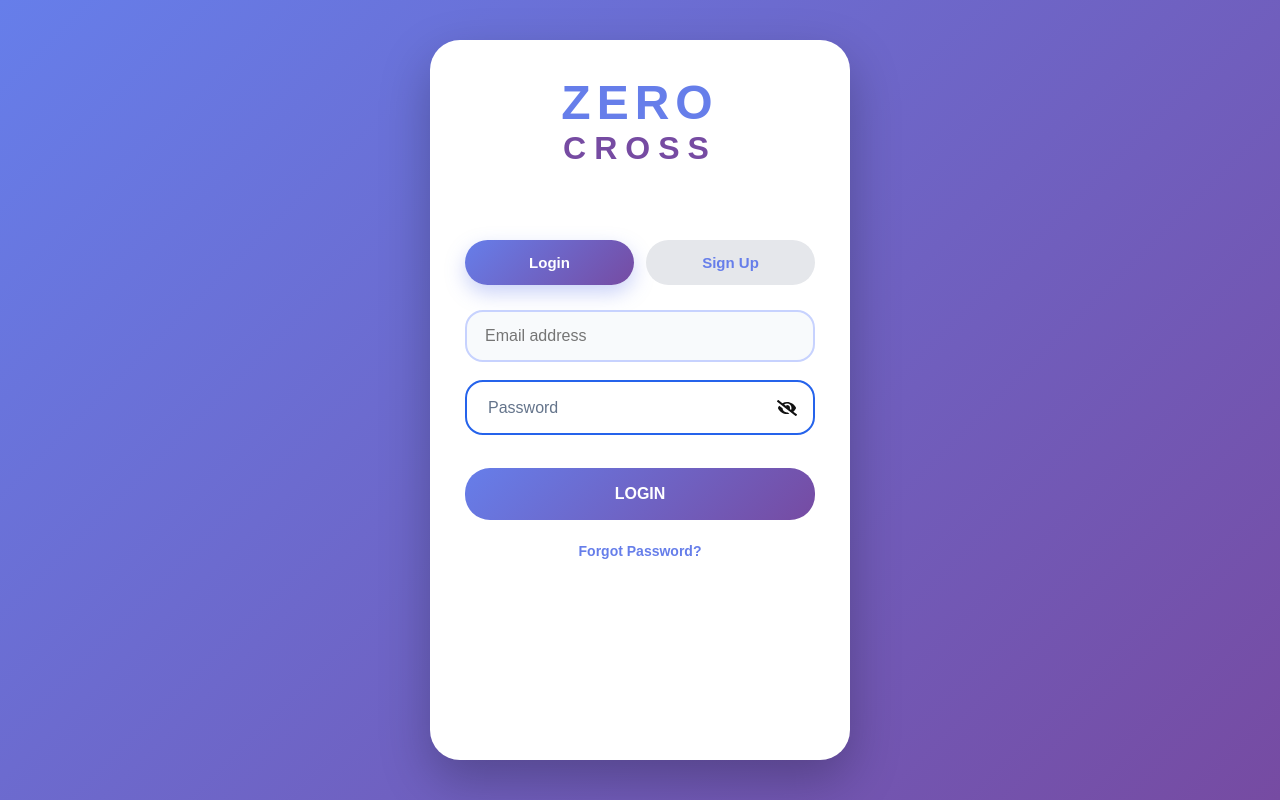
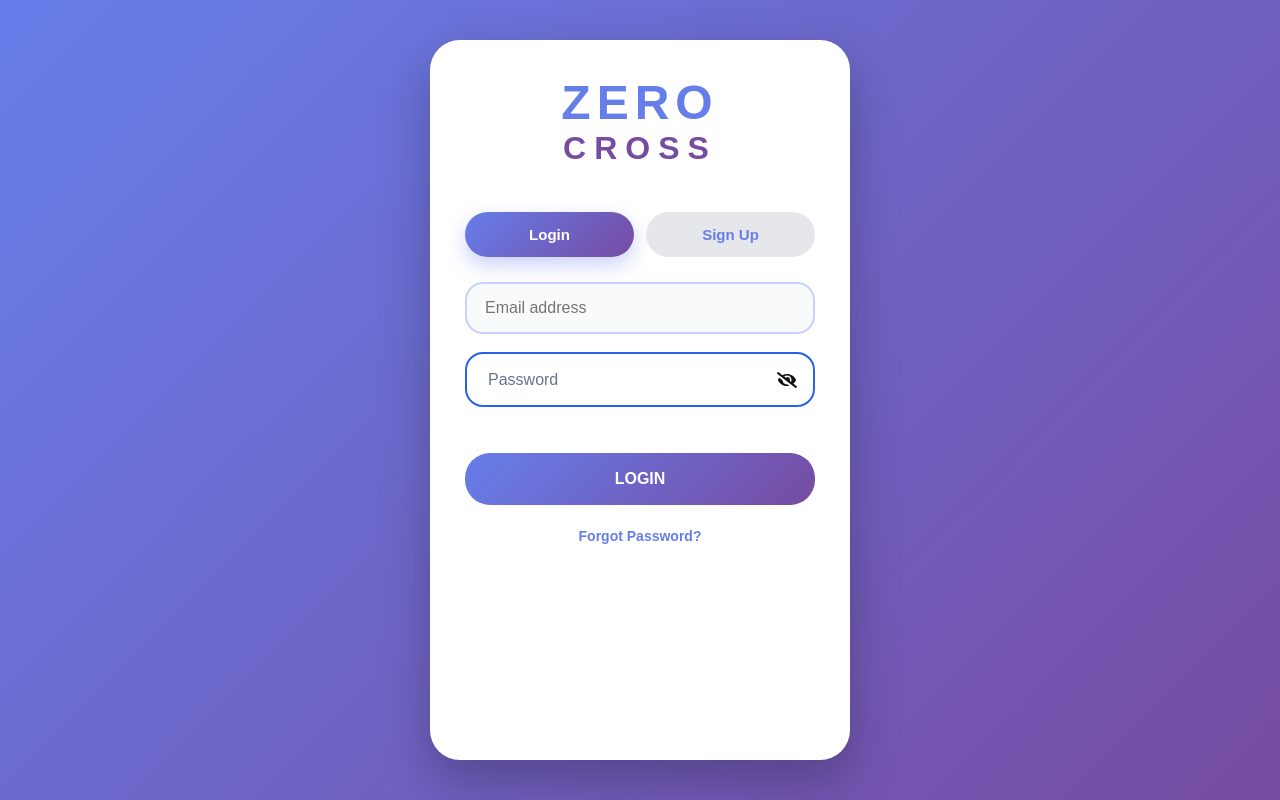
Before and after one commit to Priyanshu-bacchas/tic-toe, a React (Vite) app in the folder client/: page / in a window 1280 px wide. Built offline with nearby package versions, Linux system fonts and the light colour scheme; no server answers.

Commit message:
Move only login and forgot password actions lower

```diff
--- a/client/src/pages/Auth.css
+++ b/client/src/pages/Auth.css
@@ -479,7 +479,8 @@ letter-spacing:5px;
 }
 .auth-card::-webkit-scrollbar { display: none; }
 
-/* Use the extra card space so Login and Sign Up controls sit a little lower */
-.auth-card > .tabs {
+/* Keep the logo, tabs and input fields in their original positions.
+   Use the lower empty space only for the Login and Forgot Password actions. */
+.login-form .main-btn {
   margin-top: 28px;
 }
```
